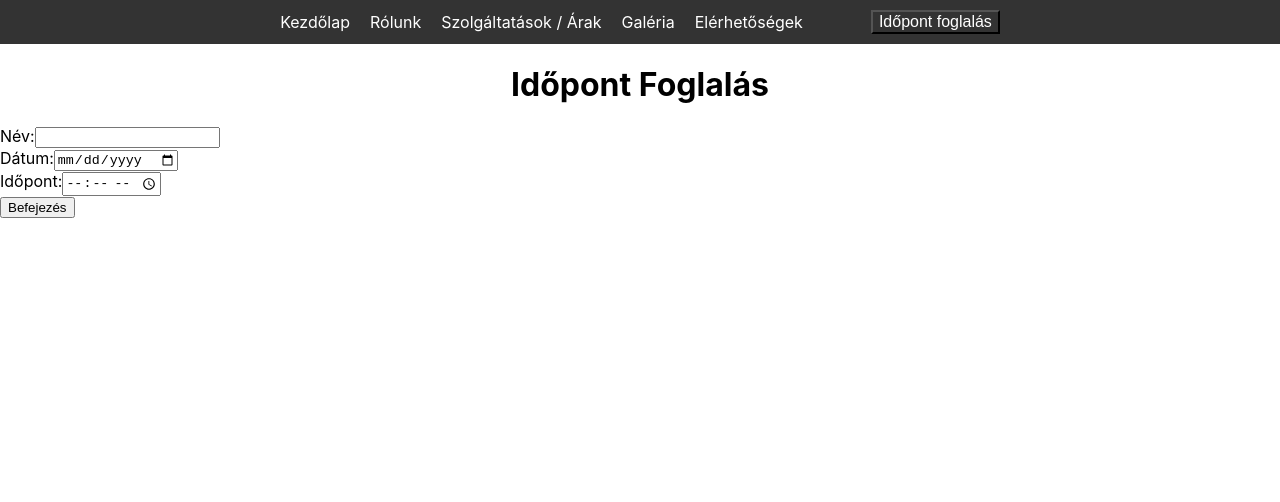
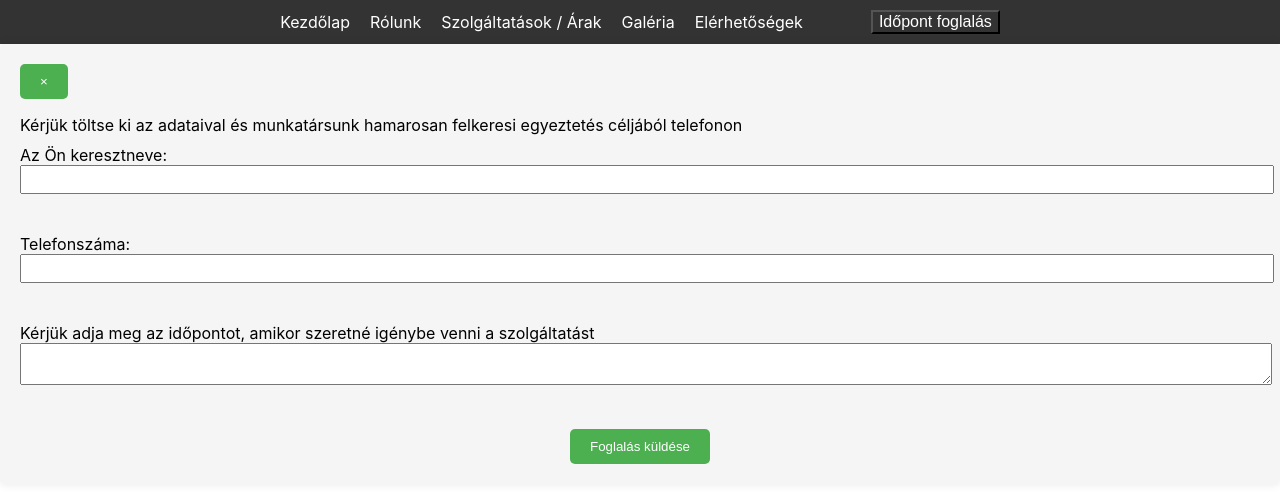
Before and after one commit to hunbp75/Nail, a React (Create React App) app: page /Booking in a window 1280 px wide. Shown: the top 502 px of the page. Built offline with nearby package versions, Linux system fonts and the light colour scheme.

Commit message:
working on the popup

```diff
--- a/package.json
+++ b/package.json
@@ -12,6 +12,7 @@
     "@testing-library/react": "^13.4.0",
     "@testing-library/user-event": "^13.5.0",
     "emailjs-com": "^3.2.0",
+    "googleapis": "^118.0.0",
     "react": "^18.2.0",
     "react-dom": "^18.2.0",
     "react-modal": "^3.16.1",
--- a/src/Pages/Booking/Booking.jsx
+++ b/src/Pages/Booking/Booking.jsx
@@ -1,68 +1,84 @@
 import React, { useState } from "react";
+import emailjs from "emailjs-com";
 import "./booking.css";
 
-const Booking = () => {
+const Booking = ({ onClose }) => {
   const [name, setName] = useState("");
-  const [date, setDate] = useState("");
-  const [time, setTime] = useState("");
+  const [Phone, setPhone] = useState("");
+  const [message, setMessage] = useState("");
 
-  const handleNameChange = (e) => {
-    setName(e.target.value);
+  const handleNameChange = (event) => {
+    setName(event.target.value);
   };
 
-  const handleDateChange = (e) => {
-    setDate(e.target.value);
+  const handleEmailChange = (event) => {
+    setPhone(event.target.value);
   };
 
-  const handleTimeChange = (e) => {
-    setTime(e.target.value);
+  const handleMessageChange = (event) => {
+    setMessage(event.target.value);
   };
 
-  const handleSubmit = (e) => {
-    e.preventDefault();
-    // Itt hívd meg a backend szolgáltatást az e-mail küldéséhez
-    // Pl. axios.post('/send-email', { name, date, time })
-    console.log("Név:", name);
-    console.log("Dátum:", date);
-    console.log("Időpont:", time);
+  const handleFormSubmit = (event) => {
+    event.preventDefault();
+
+    const serviceID = "service_ekznuj3";
+    const templateID = "template_20v9c8g";
+    const userID = "LSjKBSH-oftzuVitp";
+
+    const templateParams = {
+      from_name: name,
+      Phone: Phone,
+      message: message,
+    };
+
+    emailjs
+      .send(serviceID, templateID, templateParams, userID)
+      .then((response) => {
+        console.log(
+          "Email sikeresen elküldve!",
+          response.status,
+          response.text
+        );
+        onClose(); // Ablak bezárása
+      })
+      .catch((error) => {
+        console.error("Hiba történt az e-mail küldése során:", error);
+      });
+
+    setName("");
+    setPhone("");
+    setMessage("");
   };
 
   return (
-    <div className="booking-form">
-      <h1>Időpont Foglalás</h1>
-      <form onSubmit={handleSubmit}>
-        <div className="form-group">
-          <label htmlFor="name">Név:</label>
-          <input
-            type="text"
-            id="name"
-            value={name}
-            onChange={handleNameChange}
-            required
-          />
-        </div>
-        <div className="form-group">
-          <label htmlFor="date">Dátum:</label>
-          <input
-            type="date"
-            id="date"
-            value={date}
-            onChange={handleDateChange}
-            required
-          />
-        </div>
-        <div className="form-group">
-          <label htmlFor="time">Időpont:</label>
-          <input
-            type="time"
-            id="time"
-            value={time}
-            onChange={handleTimeChange}
-            required
-          />
-        </div>
-        <div className="form-group">
-          <button type="submit">Befejezés</button>
+    <div className="booking-popup">
+      <button className="closeButton" onClick={onClose}>
+        ×
+      </button>
+      <form onSubmit={handleFormSubmit}>
+        <p>
+          Kérjük töltse ki az adataival és munkatársunk hamarosan felkeresi
+          egyeztetés céljából telefonon
+        </p>
+        <label>
+          Az Ön keresztneve:
+          <input type="text" value={name} onChange={handleNameChange} />
+        </label>
+        <br />
+        <label>
+          Telefonszáma:
+          <input type="text" value={Phone} onChange={handleEmailChange} />
+        </label>
+        <br />
+        <label>
+          Kérjük adja meg az időpontot, amikor szeretné igénybe venni a
+          szolgáltatást
+          <textarea value={message} onChange={handleMessageChange} />
+        </label>
+        <br />
+        <div className="booking_button">
+          <button type="submit">Foglalás küldése</button>
         </div>
       </form>
     </div>
--- a/src/Pages/Booking/booking.css
+++ b/src/Pages/Booking/booking.css
@@ -0,0 +1,40 @@
+.booking-popup {
+  background-color: #f5f5f5;
+  padding: 20px;
+  border-radius: 5px;
+  box-shadow: 0 0 10px rgba(0, 0, 0, 0.1);
+}
+
+.booking-popup p {
+  margin-bottom: 10px;
+}
+
+.booking-popup label {
+  display: block;
+  margin-bottom: 10px;
+}
+
+.booking-popup input,
+.booking-popup textarea {
+  width: 100%;
+  padding: 5px;
+  margin-bottom: 10px;
+}
+
+.booking-popup button {
+  background-color: #4caf50;
+  color: white;
+  padding: 10px 20px;
+  border: none;
+  border-radius: 5px;
+  cursor: pointer;
+}
+
+.booking-popup button:hover {
+  background-color: #45a049;
+}
+
+.booking_button {
+  display: flex;
+  justify-content: center;
+}
--- a/src/components/NavBar.jsx
+++ b/src/components/NavBar.jsx
@@ -33,11 +33,8 @@ const NavBar = () => {
       {isPopupOpen && (
         <div className="popupOverlay">
           <div className="popupContent">
-            <button className="closeButton" onClick={closePopup}>
-              ×
-            </button>
             <div className="bookingContainer">
-              <Booking />
+              <Booking onClose={closePopup} />
             </div>
           </div>
         </div>
```
Also changed, not shown: 1 other file (tests, documents, lock files or other folders).
